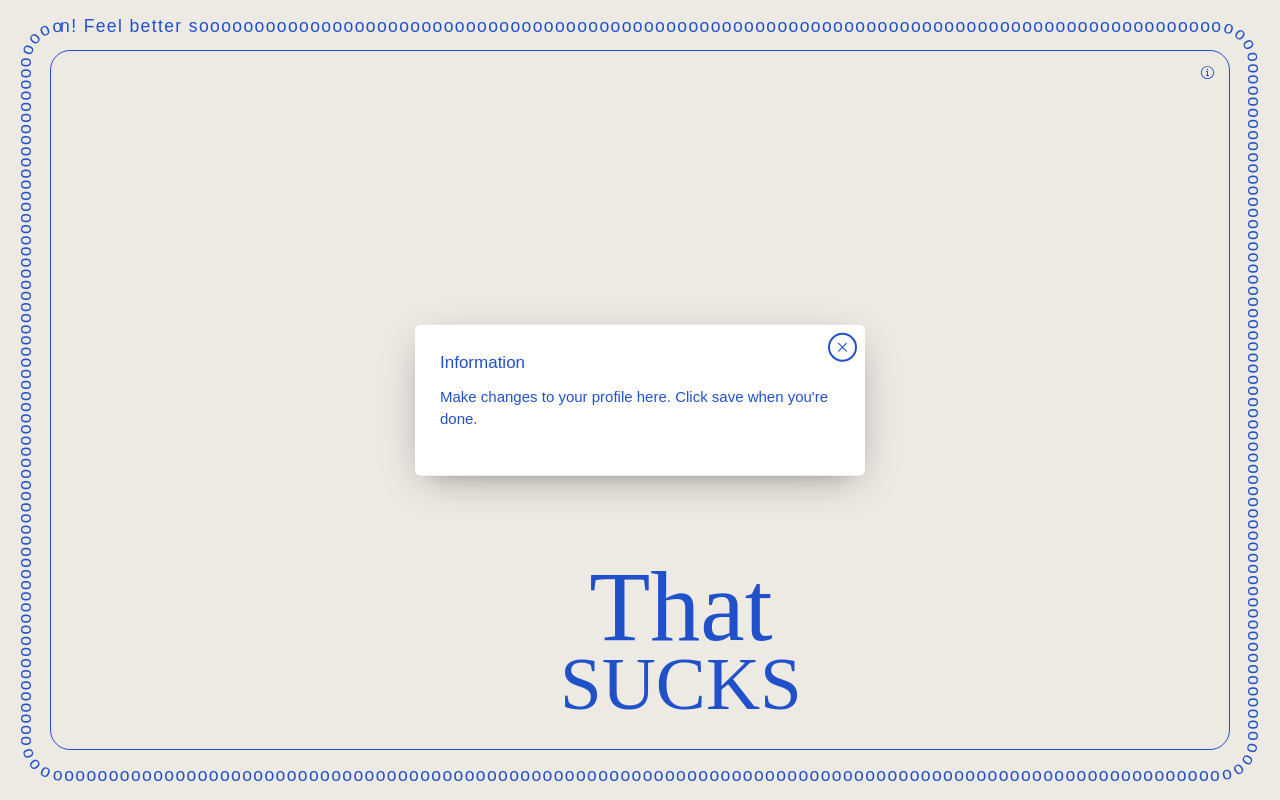
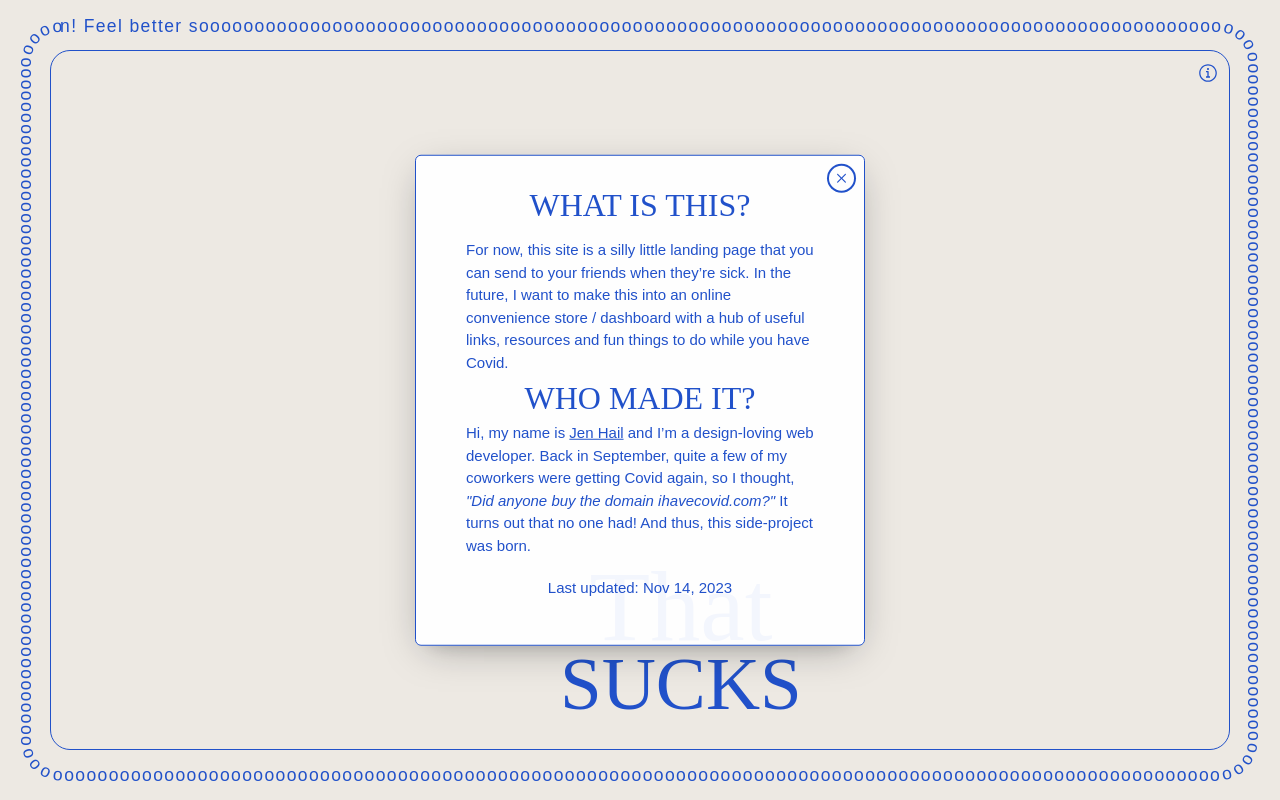
Before and after one commit to jenniferhail/ihavecovid, an Astro site: page / in a window 1280 px wide. Both pictures are taken after a click on the button "Get Information". Built offline with nearby package versions, Linux system fonts and the light colour scheme; Astro itself is replaced by a stand-in of ours; a web font is replaced by a local one.

Commit message:
info modal style

```diff
--- a/astro.config.mjs
+++ b/astro.config.mjs
@@ -1,6 +1,5 @@
 import { defineConfig } from 'astro/config'
 import react from '@astrojs/react'
-
 import tailwind from '@astrojs/tailwind'
 
 // https://astro.build/config
--- a/package.json
+++ b/package.json
@@ -28,5 +28,8 @@
     "tailwind-merge": "^1.14.0",
     "tailwindcss": "^3.3.3",
     "tailwindcss-animate": "^1.0.7"
+  },
+  "devDependencies": {
+    "sass": "^1.68.0"
   }
 }
--- a/src/components/Info.jsx
+++ b/src/components/Info.jsx
@@ -1,23 +1,27 @@
 import '@/global/globals.css'
+import s from './Info.module.scss'
 import * as Dialog from '@radix-ui/react-dialog';
 import { Cross2Icon, InfoCircledIcon } from '@radix-ui/react-icons';
 import { VisuallyHidden } from '@radix-ui/react-visually-hidden';
 
-const DialogDemo = () => (
+const InfoButton = () => (
   <Dialog.Root>
     <Dialog.Trigger asChild>
-      <button className="absolute top-[50px] right-[50px] inline-flex h-[45px] w-[45px] items-center justify-center rounded-[4px px-[15px] font-medium leading-none focus:shadow-[0_0_0_2px] focus:shadow-black focus:outline-none">
+      <button className={s.button}>
         <InfoCircledIcon /> <VisuallyHidden>Get Information</VisuallyHidden>
       </button>
     </Dialog.Trigger>
     <Dialog.Portal client:load>
-      <Dialog.Overlay className="bg-blackA9 data-[state=open]:animate-overlayShow fixed inset-0" />
-      <Dialog.Content className="data-[state=open]:animate-contentShow fixed top-[50%] left-[50%] max-h-[85vh] w-[90vw] max-w-[450px] translate-x-[-50%] translate-y-[-50%] rounded-[6px] bg-white p-[25px] shadow-[hsl(206_22%_7%_/_35%)_0px_10px_38px_-10px,_hsl(206_22%_7%_/_20%)_0px_10px_20px_-15px] focus:outline-none">
-        <Dialog.Title className="text-mauve12 m-0 text-[17px] font-medium">
-            Information
+      <Dialog.Overlay className={`bg-blackA9 data-[state=open]:animate-overlayShow fixed inset-0`} />
+      <Dialog.Content className={`${s.dialog} data-[state=open]:animate-contentShow fixed top-[50%] left-[50%] max-h-[85vh] w-[90vw] max-w-[450px] translate-x-[-50%] translate-y-[-50%] rounded-[6px] bg-white py-[25px] px-[50px] shadow-[hsl(206_22%_7%_/_35%)_0px_10px_38px_-10px,_hsl(206_22%_7%_/_20%)_0px_10px_20px_-15px] focus:outline-none`}>
+        <Dialog.Title className={`${s.title} caps`}>
+          What is this?
         </Dialog.Title>
         <Dialog.Description className="text-mauve11 mt-[10px] mb-5 text-[15px] leading-normal">
-          Make changes to your profile here. Click save when you're done.
+          <p>For now, this site is a silly little landing page that you can send to your friends when they’re sick. In the future, I want to make this into an online convenience store / dashboard with a hub of useful links, resources and fun things to do while you have Covid.</p>
+          <h2 className={`${s.title} caps`}>Who made it?</h2>
+          <p>Hi, my name is <a href="https://jenhail.com" target="_blank">Jen Hail</a> and I’m a design-loving web developer. Back in September, quite a few of my coworkers were getting Covid again, so I thought, <i>"Did anyone buy the domain ihavecovid.com?"</i> It turns out that no one had! And thus, this side-project was born.</p>
+          <p className={s.updated}>Last updated: Nov 14, 2023</p>
         </Dialog.Description>
         <Dialog.Close asChild>
           <button
@@ -32,4 +36,4 @@
   </Dialog.Root>
 );
 
-export default DialogDemo;
+export default InfoButton;
--- /dev/null
+++ b/src/components/Info.module.scss
@@ -0,0 +1,32 @@
+.dialog {
+  --tw-bg-opacity: 0.95;
+  border: 1px solid;
+  overflow-y: scroll;
+}
+
+.button {
+  align-items: center;
+  border-radius: 0 50% 0 0;
+  display: inline-flex;
+  height: 45px;
+  justify-content: center;
+  width: 45px;
+  position: absolute;
+  top: 50px;
+  right: 50px;
+
+  svg {
+    height: 20px;
+    width: 20px;
+  }
+}
+
+.title {
+  font-size: 32px;
+  text-align: center;
+}
+
+.updated {
+  text-align: center;
+  margin-top: 20px;
+}
--- a/src/global/globals.css
+++ b/src/global/globals.css
@@ -74,3 +74,18 @@
     @apply bg-background text-foreground;
   }
 }
+
+.script {
+  font-family: 'Monsieur La Doulaise', cursive;
+  font-size: 60px;
+  line-height: 1;
+}
+
+.caps {
+  font-family: 'Grandiflora One', serif;
+  text-transform: uppercase;
+}
+
+a {
+  text-decoration: underline;
+}
--- a/src/layouts/Layout.astro
+++ b/src/layouts/Layout.astro
@@ -37,7 +37,7 @@
   :root {
     --doc-height: 100%;
   }
-  html {
+  body {
     font-family: 'Inclusive Sans', sans-serif;
     background-color: hsl(36, 22%, 91%);
     color: hsl(223, 72%, 46%);
--- a/src/pages/index.astro
+++ b/src/pages/index.astro
@@ -1,16 +1,16 @@
 ---
 import '@/global/globals.css'
 import Layout from '../layouts/Layout.astro'
-import DialogDemo from '../components/Info'
+import InfoButton from '../components/Info'
 ---
 
 <Layout title="I Have Covid...">
   <main>
     <div class="floating-text">
-      <span class="first">That</span>
-      <span class="second">sucks</span>
+      <span class="first script">That</span>
+      <span class="second caps">sucks</span>
     </div>
-    <DialogDemo client:load />
+    <InfoButton client:load />
     <svg id="border" width="100%" height="100%">
       <text>
         <textPath id="text-path" xlink:href="#curve"></textPath>
@@ -189,17 +189,13 @@
 
   .first {
     display: block;
-    font-family: 'Monsieur La Doulaise', cursive;
     font-size: 60px;
-    line-height: 1;
     margin-bottom: -29px;
     padding-top: 17px;
   }
 
   .second {
-    font-family: 'Grandiflora One', serif;
     font-size: 45px;
-    text-transform: uppercase;
   }
 
   @media screen and (min-width: 768px) {
```
Also changed, not shown: 1 other file.
